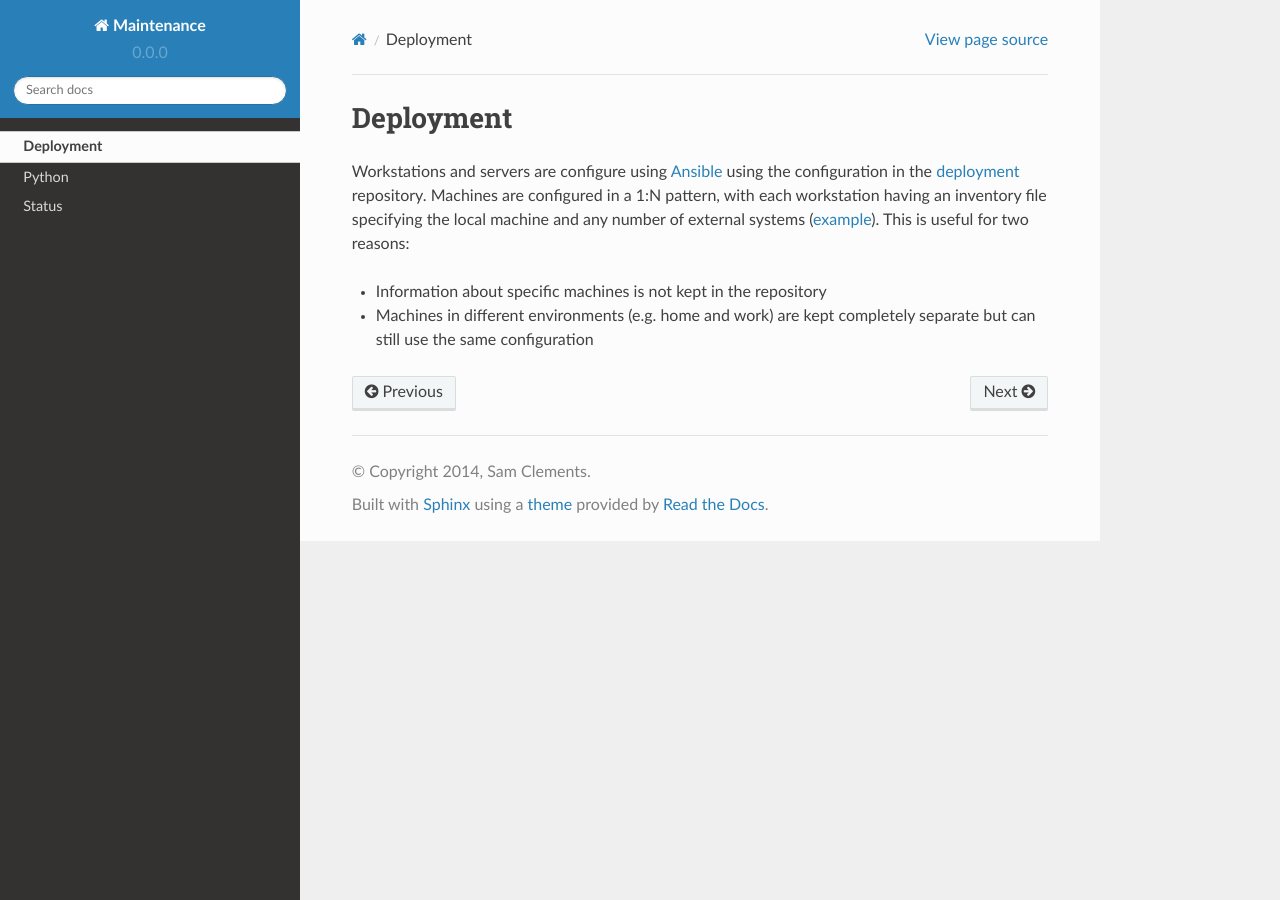
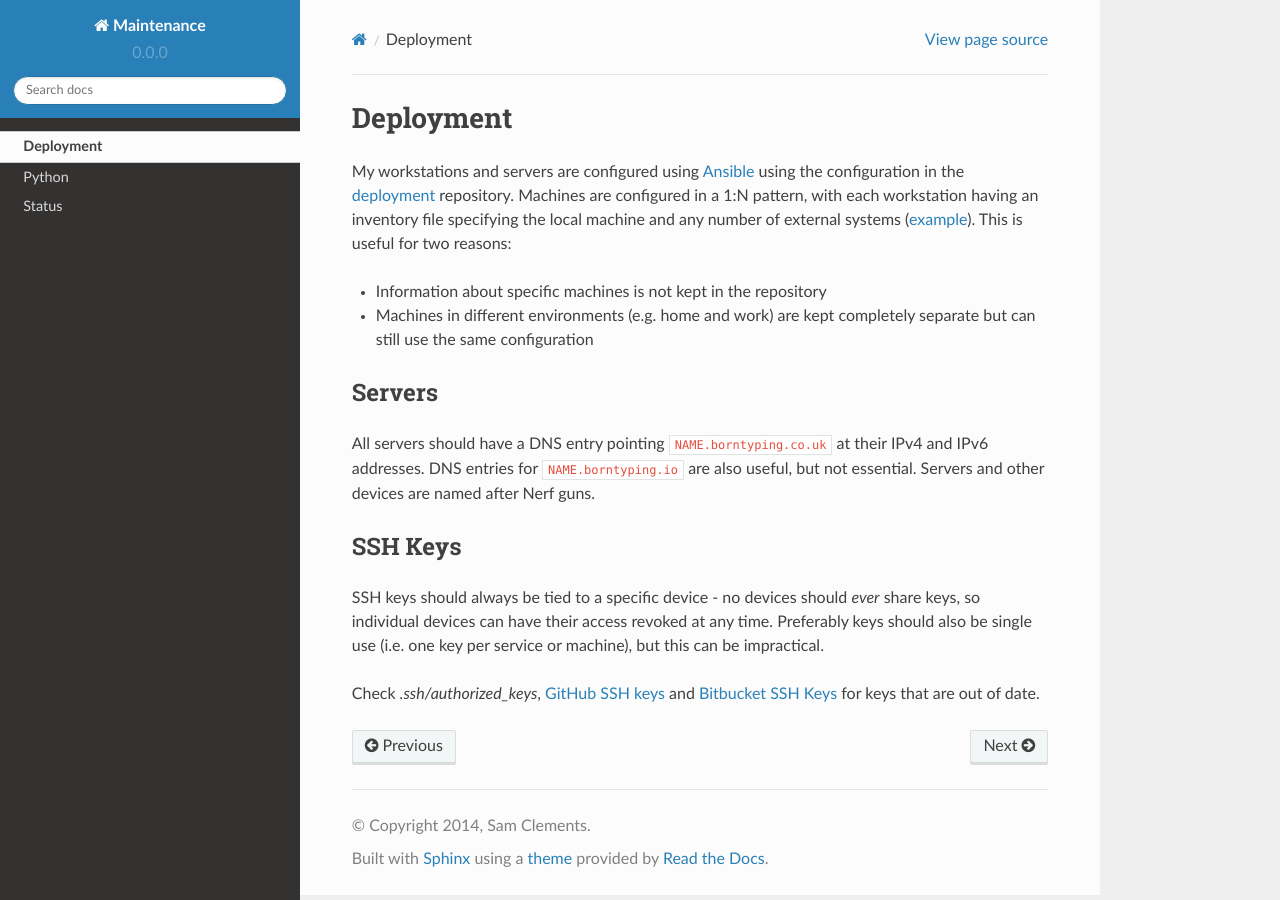
Before and after one commit to kragniz/maintenance, a Sphinx documentation site: the page built from docs/deployment.rst, in a window 1280 px wide. Built offline with Sphinx 7.4.7 and the Read the Docs theme 2.0.0, drawn with Linux system fonts in a browser that asks for light colours; pages that are not in the unit, such as notebooks, are missing from menus.

Commit message:
Added notes on servers and SSH keys

```diff
--- a/docs/deployment.rst
+++ b/docs/deployment.rst
@@ -1,11 +1,23 @@
 Deployment
 ==========
 
-Workstations and servers are configure using Ansible_ using the configuration in the deployment_ repository. Machines are configured in a 1:N pattern, with each workstation having an inventory file specifying the local machine and any number of external systems (example_). This is useful for two reasons:
+My workstations and servers are configured using Ansible_ using the configuration in the deployment_ repository. Machines are configured in a 1:N pattern, with each workstation having an inventory file specifying the local machine and any number of external systems (example_). This is useful for two reasons:
 
 - Information about specific machines is not kept in the repository
 - Machines in different environments (e.g. home and work) are kept completely separate but can still use the same configuration
 
+Servers
+-------
+
+All servers should have a DNS entry pointing ``NAME.borntyping.co.uk`` at their IPv4 and IPv6 addresses. DNS entries for ``NAME.borntyping.io`` are also useful, but not essential. Servers and other devices are named after Nerf guns.
+
+SSH Keys
+--------
+
+SSH keys should always be tied to a specific device - no devices should *ever* share keys, so individual devices can have their access revoked at any time. Preferably keys should also be single use (i.e. one key per service or machine), but this can be impractical.
+
+Check `.ssh/authorized_keys`, `GitHub SSH keys <https://github.com/settings/ssh>`_ and `Bitbucket SSH Keys <https://bitbucket.org/account/user/borntyping/ssh-keys/>`_ for keys that are out of date.
+
 .. _Ansible: http://docs.ansible.com/
 .. _deployment: https://github.com/borntyping/deployment/
 .. _example: https://github.com/borntyping/deployment/blob/master/inventory.conf.example
```
